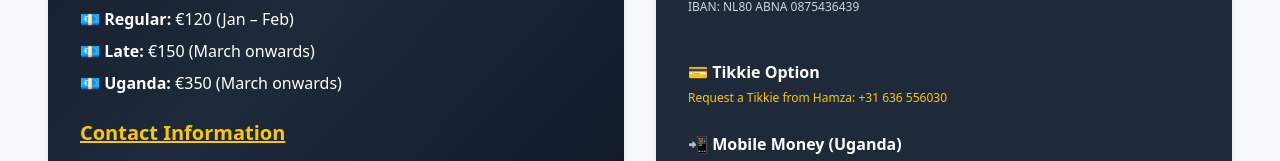
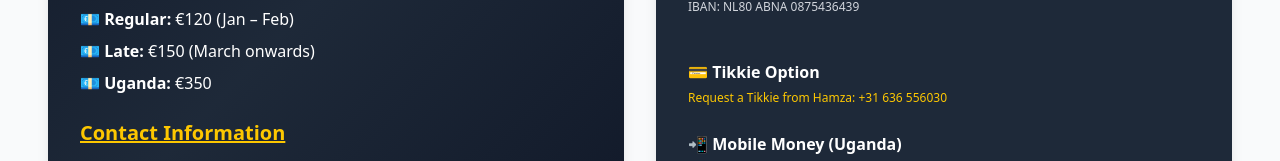
Before and after one commit to mperwe/bug-form_frontend, a React (Vite) app: page / in a window 1280 px wide. Shown: the part 769-930 px from the top of the page. Built offline with nearby package versions, Linux system fonts and the light colour scheme; the HTML template or start-up script is replaced by a standard one.

Commit message:
edit payment2

```diff
--- a/src/pages/Home.jsx
+++ b/src/pages/Home.jsx
@@ -200,7 +200,7 @@ export default function Home() {
               <li>💶 <strong>Early Bird:</strong> €100 (Nov – Dec)</li>
               <li>💶 <strong>Regular:</strong> €120 (Jan – Feb)</li>
               <li>💶 <strong>Late:</strong> €150 (March onwards)</li>
-              <li>💶 <strong>Uganda:</strong> €350 (March onwards)</li>
+              <li>💶 <strong>Uganda:</strong> €350 </li>
 
             </ul>
 
```
